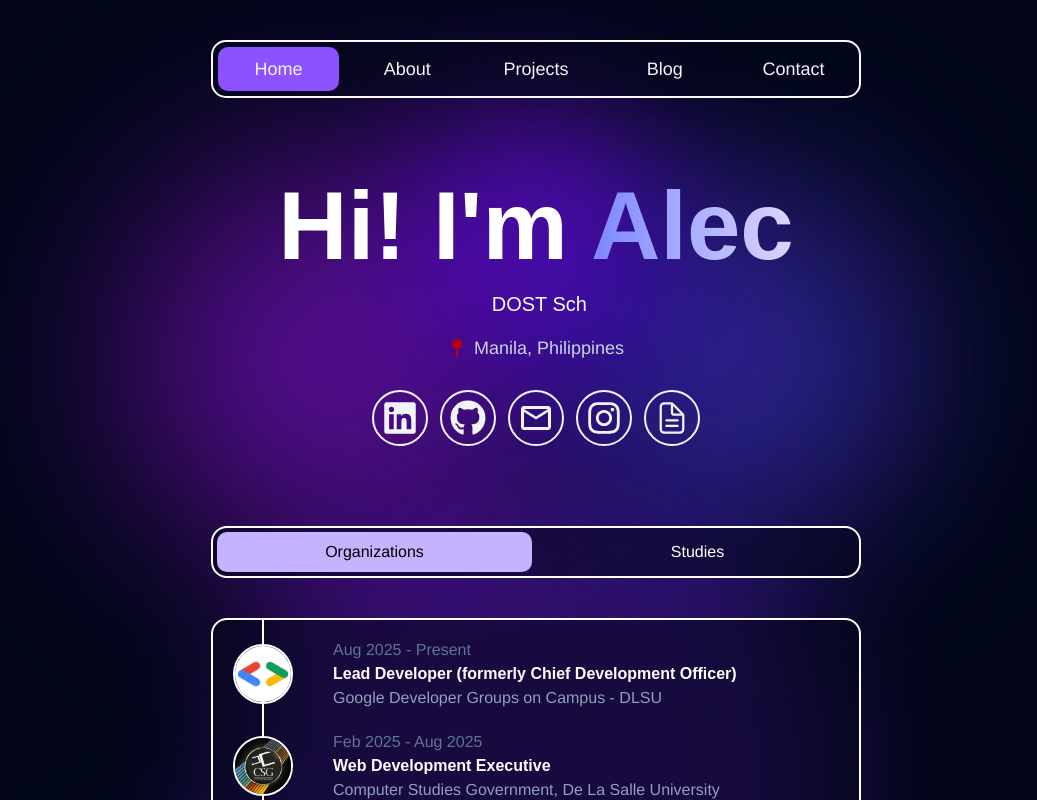
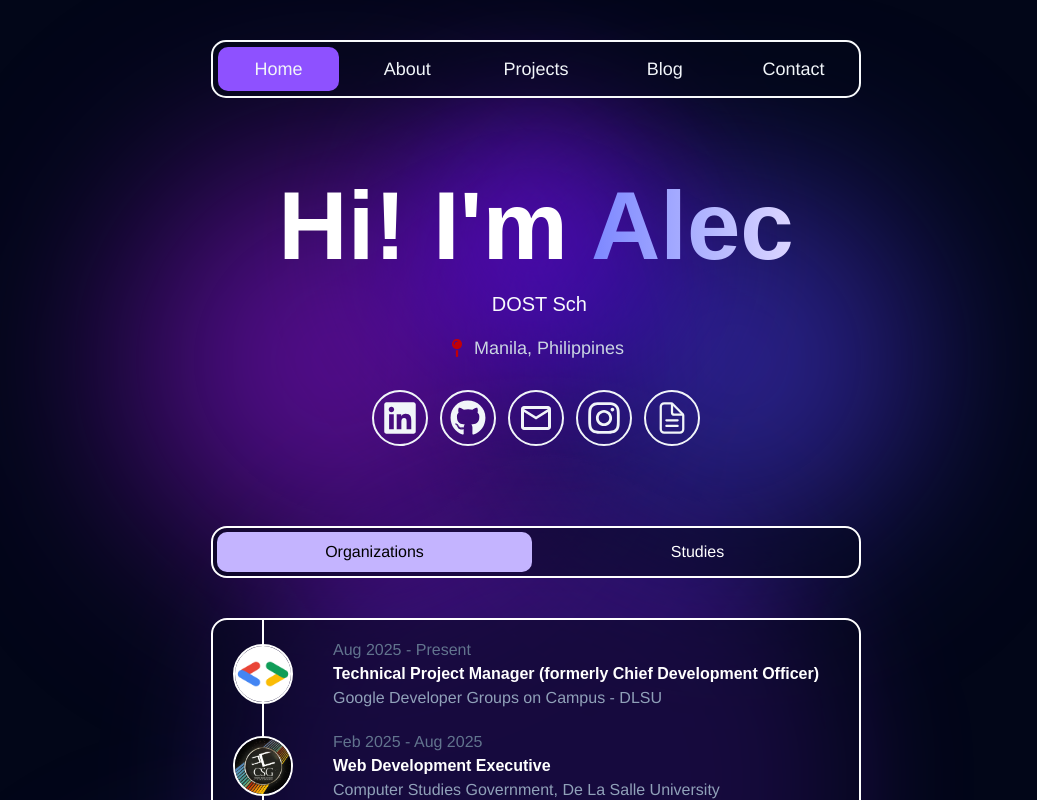
Before and after one commit to alecbnono/tech-by-alec-frontend, a React (Vite) app: page / in a window 1280 px wide. Shown: the top 800 px of the page, without its empty margins (104-1141 px from the left). Built offline with nearby package versions, Linux system fonts and the light colour scheme; a web font is replaced by a local one.

Commit message:
Update org info

```diff
--- a/src/data/orgs.js
+++ b/src/data/orgs.js
@@ -2,7 +2,7 @@ const orgs = [
   {
     dateStart: "Aug 2025",
     dateEnd: "Present",
-    title: "Lead Developer (formerly Chief Development Officer)",
+    title: "Technical Project Manager (formerly Chief Development Officer)",
     description: "Google Developer Groups on Campus - DLSU",
     image: "/orgs/gdsc.png",
   },
--- a/src/data/techStack.js
+++ b/src/data/techStack.js
@@ -4,11 +4,10 @@ import { FaSquareJs } from "react-icons/fa6";
 import { FaReact } from "react-icons/fa6";
 import { RiTailwindCssFill } from "react-icons/ri";
 import { FaNodeJs } from "react-icons/fa6";
-import { SiExpress, SiMysql } from "react-icons/si";
+import { SiExpress } from "react-icons/si";
 import { FaCopyright } from "react-icons/fa6";
 import { FaPython } from "react-icons/fa6";
 import { FaJava } from "react-icons/fa6";
-
 import { TbBrandMysql } from "react-icons/tb";
 import { FaGitAlt } from "react-icons/fa";
 
--- a/src/layouts/MainLayout.jsx
+++ b/src/layouts/MainLayout.jsx
@@ -6,6 +6,7 @@ import BackgroundLayout from "./BackgroundLayout";
 function MainLayout() {
   return (
     <div className="relative bg-slate-950 overflow-hidden font-helvetica">
+      <BackgroundLayout />
       <div className="relative w-screen z-10 overflow-hidden">
         <div className="flex justify-center">
           <div className="min-h-screen max-w-[650px] w-full text-white text-center mx-5 md:mx-0">
@@ -17,7 +18,6 @@ function MainLayout() {
           </div>
         </div>
       </div>
-      <BackgroundLayout />
     </div>
   );
 }
```
